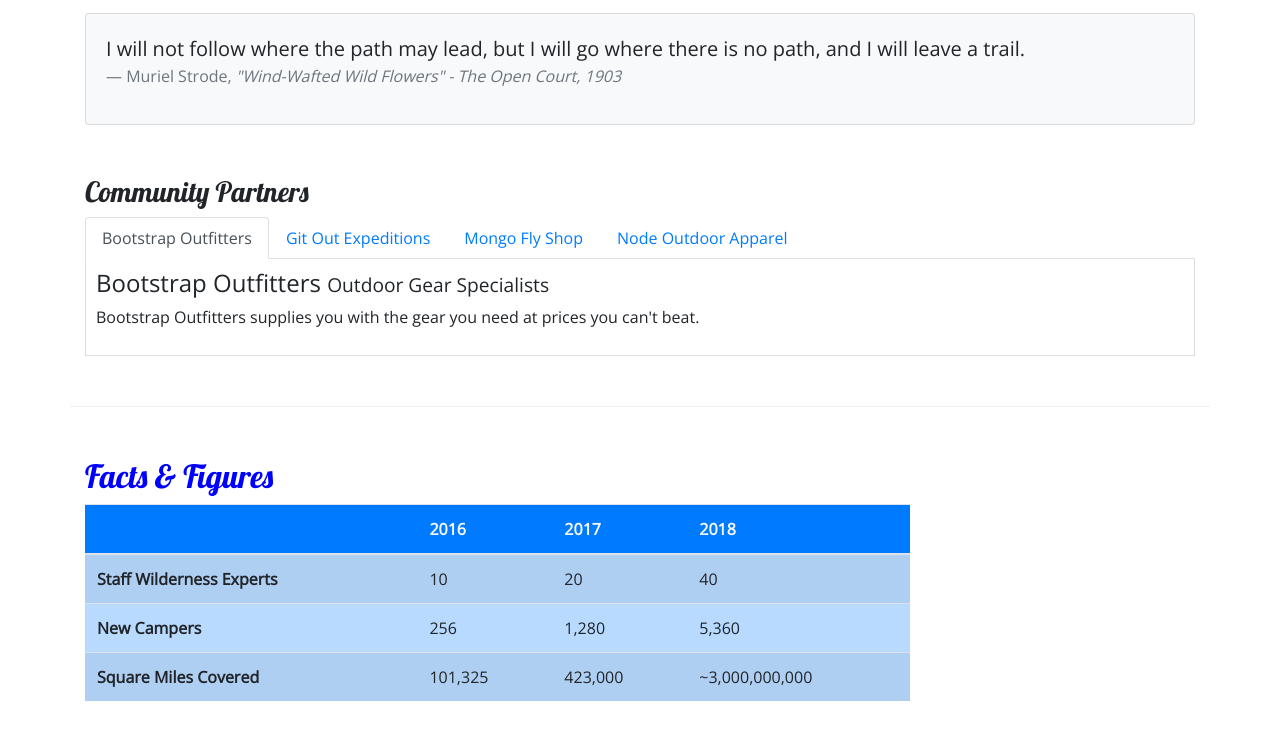
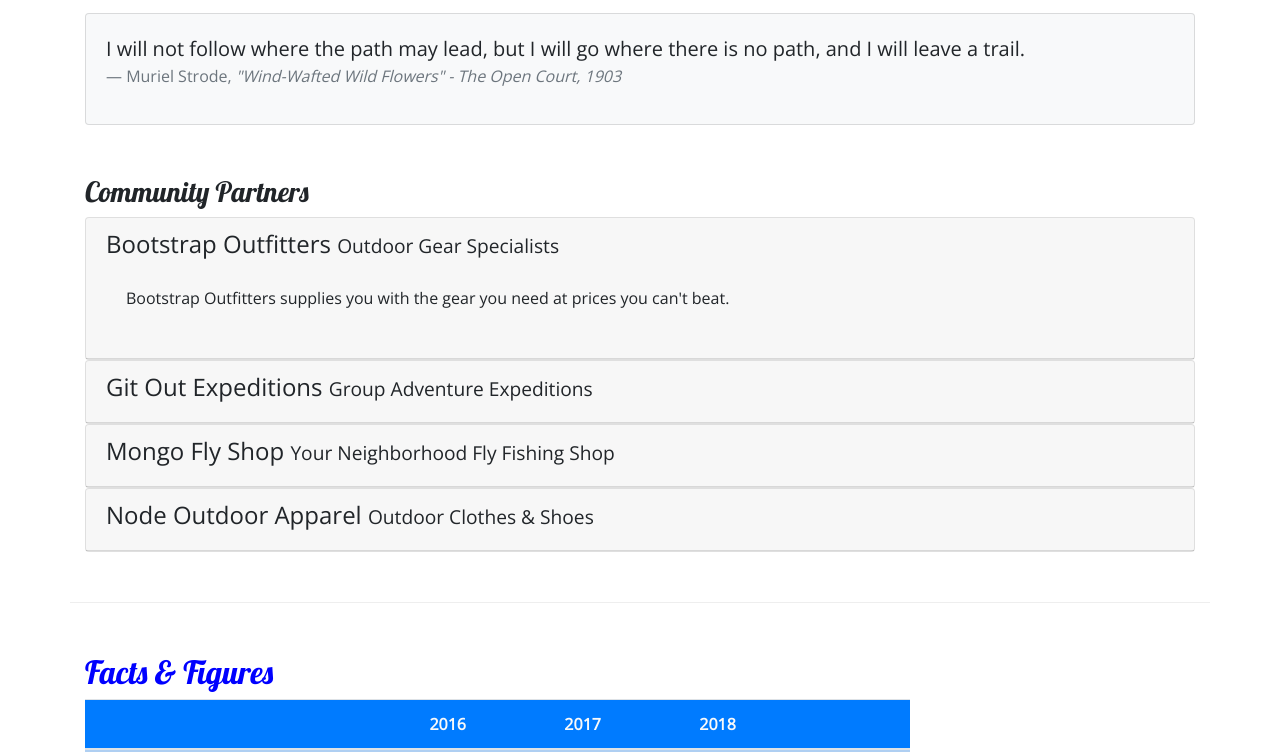
Before and after one commit to Cvan23/nucamp-bootstrap, a website: page aboutus.html in a window 1280 px wide. Shown: the part 603-1355 px from the top of the page. Drawn offline with nearby package versions, Linux system fonts and the light colour scheme.

Commit message:
Accordians

```diff
--- a/aboutus.html
+++ b/aboutus.html
@@ -100,32 +100,50 @@
         		</div>
             </div>
         </div>
-                            <!--TABS-->
+                            <!--TABS & ACCODIANS-->
         <div class="row row-content">
             <div class="col">
                 <h3>Community Partners</h3>
-                <ul class="nav nav-tabs">
-                    <li class="nav-item"><a class="nav-link active" href="#bootstrap" role="tab" data-toggle="tab">Bootstrap Outfitters</a></li>
-                    <li class="nav-item"><a class="nav-link" href="#git" role="tab" data-toggle="tab">Git Out Expeditions</a></li>
-                    <li class="nav-item"><a class="nav-link" href="#mongo" role="tab" data-toggle="tab">Mongo Fly Shop</a></li>
-                    <li class="nav-item"><a class="nav-link" href="#node" role="tab" data-toggle="tab">Node Outdoor Apparel</a></li>
-                </ul>
-                <div class="tab-content">
-                    <div role="tabpanel" class="tab-pane fade show active" id="bootstrap">
-                        <h4>Bootstrap Outfitters <small>Outdoor Gear Specialists</small></h4>
-                        <p class="d-none d-sm-block">Bootstrap Outfitters supplies you with the gear you need at prices you can't beat.</p>
+                <div id="accordion">
+                    <div class="card">
+                        <div role="tab" class="card-header">
+                            <h4><a data-toggle="collapse" data-target="#bootstrap">Bootstrap Outfitters <small>Outdoor Gear Specialists</small></a></h4>
+                            <div class="collapse show" id="bootstrap" data-parent="#accordian">
+                                <div class="card-body">
+                                    <p class="d-none d-sm-block">Bootstrap Outfitters supplies you with the gear you need at prices you can't beat.</p>
+                                </div>
+                            </div>
+                        </div>
                     </div>
-                    <div role="tabpanel" class="tab-pane fade" id="git">
-                        <h4>Git Out Expeditions <small>Group Adventure Expeditions</small></h4>
-                        <p class="d-none d-sm-block">Join Git Out Expeditions to explore new horizons with a group of other adventurers!</p>
+                    <div class="card">
+                        <div role="tab" class="card-header">
+                            <h4><a class="collapsed" data-toggle="collapse" data-target="#git">Git Out Expeditions <small>Group Adventure Expeditions</small></a></h4>
+                            <div class="collapse" id="git" data-parent="#accordian">
+                                <div class="card-body">
+                                    <p class="d-none d-sm-block">Join Git Out Expeditions to explore new horizons with a group of other adventurers!</p>
+                                </div>
+                            </div>
+                        </div>
                     </div>
-                    <div role="tabpanel" class="tab-pane fade" id="mongo">
-                        <h4>Mongo Fly Shop <small>Your Neighborhood Fly Fishing Shop</small></h4>
-                        <p class="d-none d-sm-block">Need a new fishing pole, a tacklebox, or flies of all kinds? Stop by Mongo Fly Shop.</p>
+                    <div class="card">
+                        <div role="tab" class="card-header">
+                            <h4><a class="collapsed" data-toggle="collapse" data-target="#mongo">Mongo Fly Shop <small>Your Neighborhood Fly Fishing Shop</small></a></h4>
+                            <div class="collapse" id="mongo" data-parent="#accordian">
+                                <div class="card-body">
+                                    <p class="d-none d-sm-block">Need a new fishing pole, a tacklebox, or flies of all kinds? Stop by Mongo Fly Shop.</p>
+                                </div>
+                            </div>
+                        </div>
                     </div>
-                    <div role="tabpanel" class="tab-pane fade" id="node">
-                        <h4>Node Outdoor Apparel <small>Outdoor Clothes & Shoes</small></h4>
-                        <p class="d-none d-sm-block">From polar fleeces to swimsuits, hiking boots to waders, a visit to Node will be sure to get you covered.</p>
+                    <div class="card">
+                        <div role="tab" class="card-header">
+                            <h4><a class="collapsed" data-toggle="collapse" data-target="#node">Node Outdoor Apparel <small>Outdoor Clothes & Shoes</small></a></h4>
+                            <div class="collapse" id="node" data-parent="#accordian">
+                                <div class="card-body">
+                                    <p class="d-none d-sm-block">From polar fleeces to swimsuits, hiking boots to waders, a visit to Node will be sure to get you covered.</p>
+                                </div>
+                            </div>
+                        </div>
                     </div>
                 </div>
             </div>
```
Also changed, not shown: clipboard.txt (added, +10 -0 lines).
